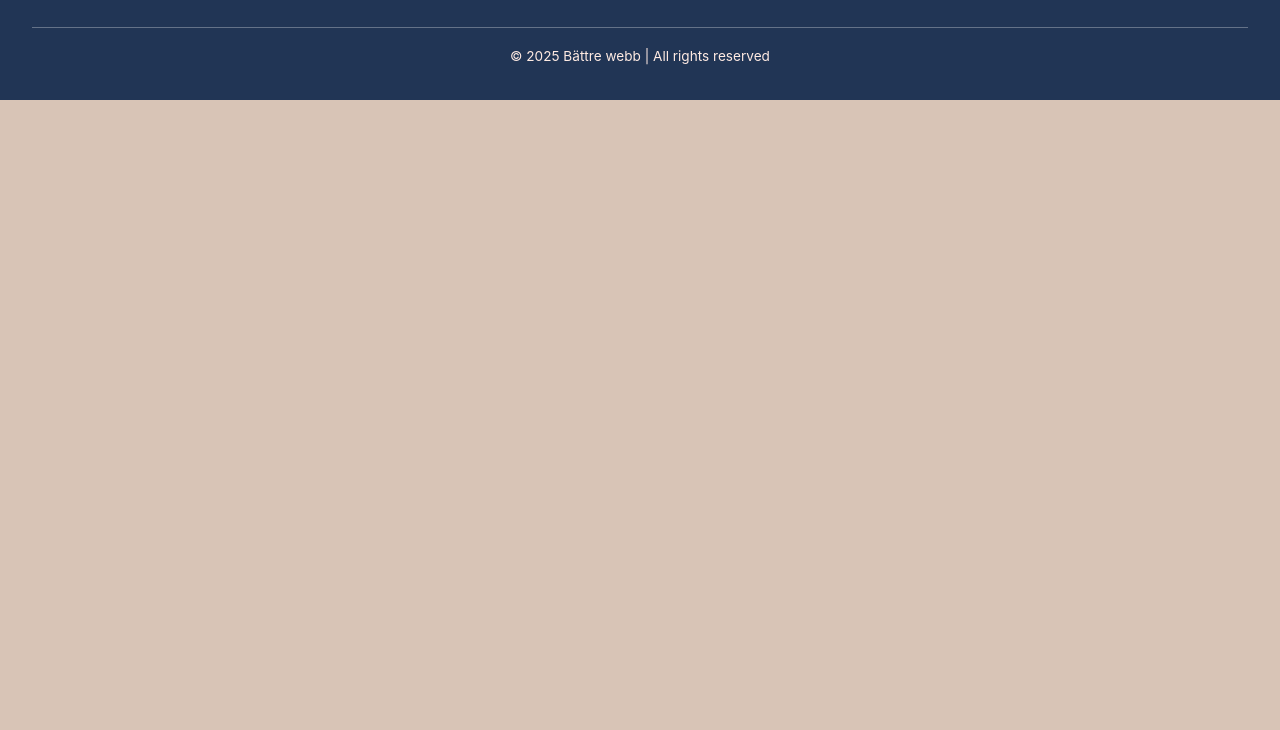
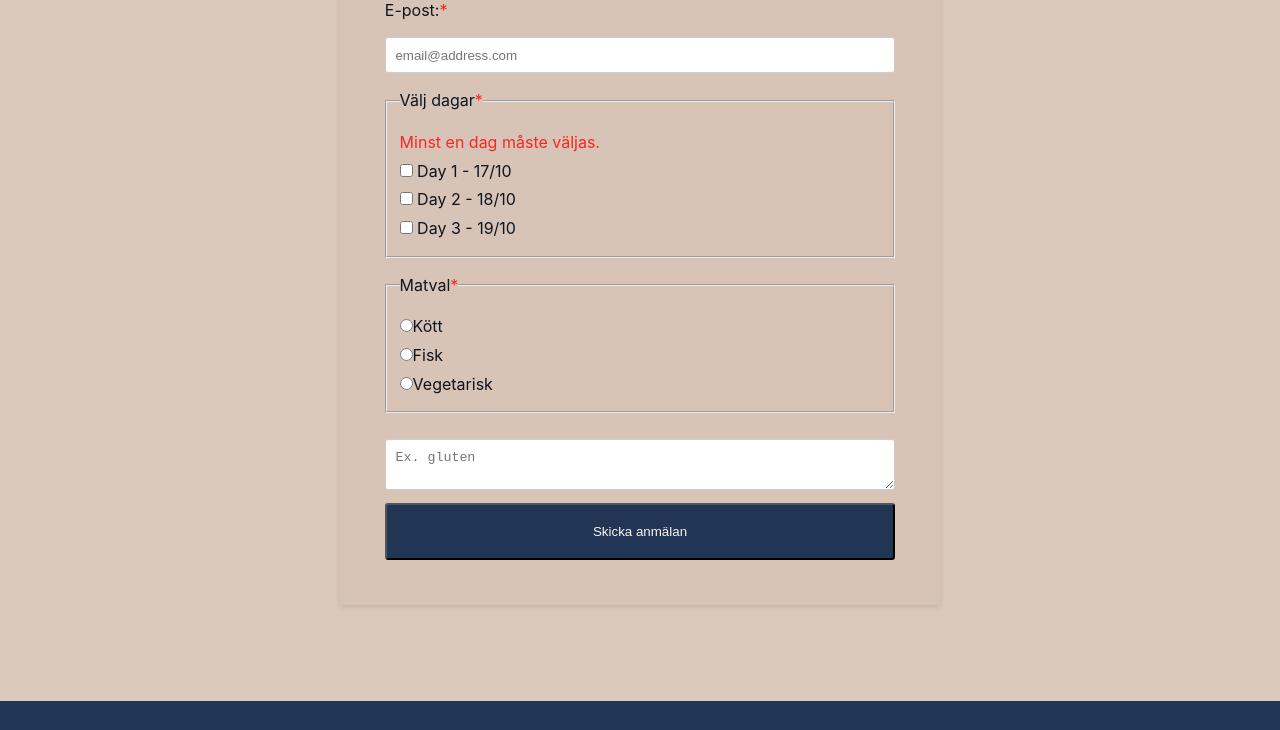
Before and after one commit to antoninadubrovska/better-web, a plain HTML site: page register.html in a window 1280 px wide. Shown: the part 700-1430 px from the top of the page. Before the commit the page ends 800 px from the top, so only its background shows below. Drawn offline with Linux system fonts and the light colour scheme.

Commit message:
Updated register.html, Added submitted-registration-message.html

```diff
--- a/register.html
+++ b/register.html
@@ -29,11 +29,84 @@
     </header>
 
     <main>
-      <!-- <section class="register-form">
-			<h2>Anmälan till konferensen</h2>
-			<form action=""></form>
+      <section class="form-container">
+        <section class="form-register">
+          <h2>Anmälan till konferensen</h2>
+          <form action="submitted-registration-message.html" method="post">
+            <label for="name">Namn:<span aria-hidden="true">*</span></label>
+            <input type="text" id="name" value="" name="name" placeholder="John Smith" minlength="2" required/>
 
-		</section> -->
+            <label for="address">Adress:<span aria-hidden="true">*</span></label>
+            <input type="text" id="adress" value="" name="address" placeholder="Stockholm" required/>
+
+            <label for="email">E-post:<span aria-hidden="true">*</span></label>
+            <input type="email" id="email" value="" name="email" placeholder="email@address.com" required/>
+
+            <fieldset>
+              <legend>Välj dagar<span aria-hidden="true">*</span></legend>
+			  <p class="hint">Minst en dag måste väljas.</p>
+
+              <!-- Nested input in label + same id, so no need to use: <label for="easy"><input id="easy"></label> -->
+
+
+              <label for="day-1">
+                <input type="checkbox" id="day-1" name="days" value="day-1" />
+                Day 1 - 17/10
+              </label>
+
+              <label for="day-2">
+                <input type="checkbox" id="day-2" name="days" value="day-2" />
+                Day 2 - 18/10
+              </label>
+
+              <label for="day-3">
+                <input type="checkbox" id="day-3" name="days" value="day-3" />
+                Day 3 - 19/10
+              </label>
+            </fieldset>
+
+            <fieldset>
+              <legend>Matval<span aria-hidden="true">*</span></legend>
+
+              <label for="meat">
+                <input
+                  type="radio"
+                  name="meal"
+                  id="meat"
+                  value="meat"
+                  required
+                />Kött</label
+              >
+
+
+              <label for="fish">
+                <input
+                  type="radio"
+                  name="meal"
+                  id="fish"
+                  value="fish"
+                  required
+                />Fisk</label>
+
+
+              <label for="veg"
+                ><input
+                  type="radio"
+                  name="meal"
+                  id="veg"
+                  value="veg"
+                  required
+                />Vegetarisk</label
+              >
+            </fieldset>
+
+			<label for="allergies"></label>
+			<textarea name="allergies" id="allergies" placeholder="Ex. gluten"></textarea>
+			<button type="submit" class="btn">Skicka anmälan</button>
+		  </form>
+        </section>
+      </section>
+
     </main>
 
     <footer>
--- a/style.css
+++ b/style.css
@@ -8,20 +8,21 @@
   --background-one: #3e5879;
   --background-three: #d8c4b6;
   --background-two: #213555;
+  --background-four: #dac8ba;
 
   --accent-one: #1b2c46;
   --accent-two: #fed1bf;
   --accent-three-hover: #e63946;
 
   --text-dark: #0d1521;
-  --text-light: #ffebe3;
+  --text-light: #fef4f0;
 
   --radius: 0.2rem;
 }
 
 body {
   font-family: "Inter", sans-serif;
-  background: var(--background-three);
+  background: var(--background-four);
   color: var(--text-dark);
   line-height: 1.8;
   min-height: 100vh;
@@ -80,7 +81,7 @@ body {
   margin-top: 2rem;
 }
 
-.btn.register:hover {
+.btn:hover {
   transform: scale(1.04);
 }
 
@@ -89,12 +90,13 @@ body {
   padding: 2rem 1rem;
   background-color: var(--background-one);
   color: var(--text-light);
+  font-size: larger;
 }
 
 /* Main */
 main {
   flex: 1;
-  gap: 4rem;
+  /* gap: 4rem; */
 }
 
 .seminars {
@@ -107,18 +109,29 @@ main {
   }
 }
 
+article {
+  background: var(--background-three);
+  padding: 2rem;
+  gap: 5rem;
+  border-radius: var(--radius);
+  box-shadow: 0 2px 5px rgba(0, 0, 0, 0.05);
+}
+
 .seminar-days {
   /* display: grid;
 	grid-template-columns: 1fr;
 	grid-template-rows: 1fr 1fr 1fr; */
-  /* gap: 1rem; */
-  padding: 2rem;
+  gap: 2rem;
+  padding: 2.8rem;
   display: flex;
   flex-direction: column;
+  /* border-radius: var(--radius);
+  box-shadow: 0 2px 5px rgba(0,0,0,0.1); */
   /* gap: 2rem; */
   h3 {
     text-align: center;
     margin-bottom: 0.8rem;
+    font-size: larger;
   }
 
   ul li {
@@ -284,7 +297,7 @@ footer {
   border-top: 1px solid rgba(255, 255, 255, 0.3);
   margin-top: 1.5rem;
   padding-top: 1rem;
-  font-size: 0.85rem;
+  font-size: 1rem;
 }
 
 /* Responsive */
@@ -303,3 +316,77 @@ footer {
     margin-bottom: 0.3rem;
   }
 }
+
+/* Register */
+
+.form-container {
+  max-width: 600px;
+  margin: 4rem auto;
+}
+
+.form-register {
+  background: var(--background-three);
+  border-radius: var(--radius);
+  box-shadow: 0 2px 5px rgba(0, 0, 0, 0.1);
+  padding: 2.8rem;
+  /* font-size: 1.2rem; */
+
+  h2 {
+    text-align: center;
+    padding-bottom: 2rem;
+  }
+
+  form {
+    display: grid;
+    gap: 0.8rem;
+  }
+
+  input, textarea {
+    border: 1px solid #ccc;
+    border-radius: var(--radius);
+    padding: 0.6rem;
+  }
+  span, .hint {
+	color: red;
+	opacity: 0.8;
+  }
+
+  /* input:invalid, textarea:invalid {
+	border-color: red;
+  } */
+}
+
+fieldset {
+	display: grid;
+	padding: 0.8rem;
+}
+
+/* Form submitted  */
+
+	  .success-message {
+		text-align: center;
+		padding: 4rem;
+		margin: 0 auto;
+		display: flex;
+		flex-direction: column;
+		gap: 4rem;
+		font-size: 1.2rem;
+		max-width: 600px;
+
+		h2 {
+			color: var(--background-two);
+		  }
+
+		  p {
+			color: var(--text-dark);
+		  }
+
+		  a {
+			background: var(--background-two);
+			color: var(--text-light);
+			text-decoration: none;
+			padding: 1.2rem 3rem;
+			border-radius: var(--radius);
+		  }
+
+	  }
```
Also changed, not shown: submitted-registration-message.html (added, +25 -0 lines).
